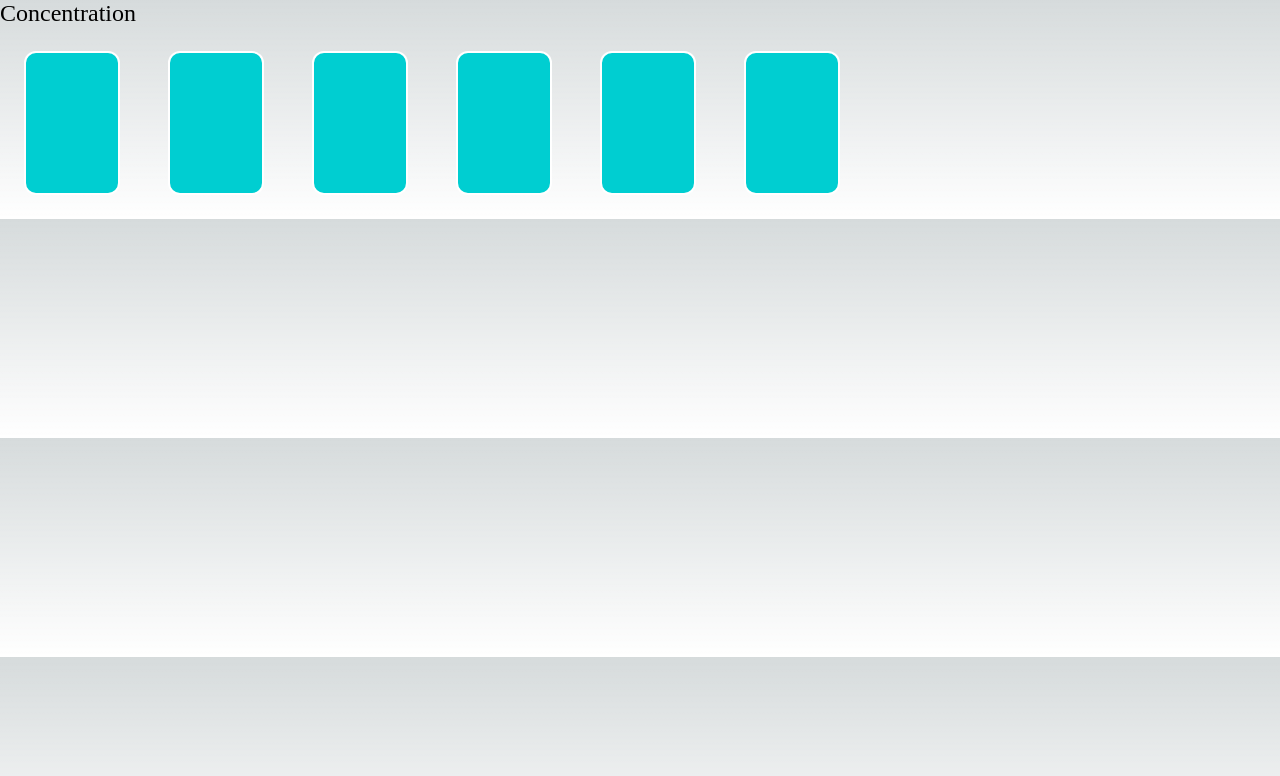
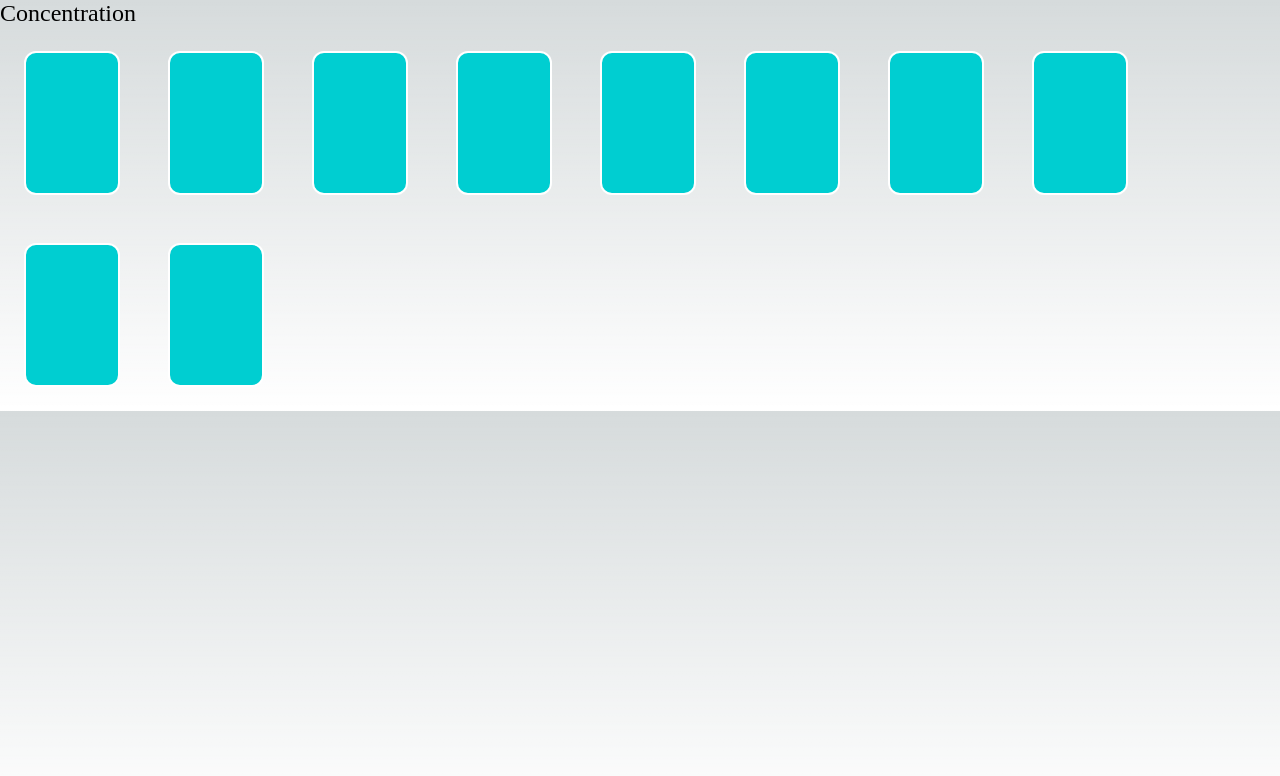
Before and after one commit to apethoud/kata, a Next.js app in the folder 002-concentration/: page / in a window 1280 px wide. Shown: the top 776 px of the page. Built offline with nearby package versions, Linux system fonts and the light colour scheme.

Commit message:
feat(002:app): show success state with new game button

```diff
--- a/002-concentration/src/pages/index.js
+++ b/002-concentration/src/pages/index.js
@@ -3,20 +3,27 @@ import Image from 'next/image'
 import { Inter } from 'next/font/google'
 import { Flex } from './styles'
 import { useEffect, useState } from 'react'
-import { initialCards } from './initialCards'
 import Card from './components/Card/Card'
 import { symbolPool } from './symbolPool'
 import { shuffle } from './utils'
 
 const inter = Inter({ subsets: ['latin'] })
 
+const numberOfCards = 10;
+const initialCards = [];
+for (let i = 0; i < numberOfCards; i++) {
+  initialCards.push({ id: i + 1});
+}
+
 export default function Home() {
   const [cards, setCards] = useState(initialCards);
 
   const initializeGame = () => {
-    const selectedSymbols = symbolPool.slice(0, cards.length / 2);
+    const selectedSymbols = symbolPool.slice(0, initialCards.length / 2);
     const symbolsToAssign = shuffle([...selectedSymbols, ...selectedSymbols]);
-    const cardsWithSymbols = cards.map((card, index) => {
+    const cardsWithSymbols = initialCards.map((card, index) => {
+      card.isFlipped = false;
+      card.matched = false;
       card.symbol = symbolsToAssign[index];
       return card;
     })
@@ -35,7 +42,10 @@ export default function Home() {
     setCards(nextCards);
   }
 
-  // At the proper time, determine if a match has been found. Reflip cards if not. If so, leave cards flipped. If the game is won, show success and new game button.
+  const allCardsAreMatched = allCards => {
+    const matchedCards = allCards.filter(card => card.matched === true);
+    return cards.length === matchedCards.length;
+  }
 
   useEffect(() => {
     initializeGame();
@@ -68,10 +78,6 @@ export default function Home() {
     }
   }, [cards])
 
-  useEffect(() => {
-    // If all cards are matched, show success and new game button.
-  }, [cards])
-
   return (
     <>
       <Head>
@@ -91,6 +97,12 @@ export default function Home() {
               flipCardById={flipCardById} />
           ))}
         </Flex>
+          {allCardsAreMatched(cards) && (
+            <>
+              <div>You won! 🎉</div>
+              <button onClick={() => initializeGame()}>New Game</button>
+            </>
+          )}
       </main>
     </>
   )
--- a/002-concentration/src/pages/initialCards.js
+++ /dev/null
@@ -1,32 +0,0 @@
-export const initialCards = [
-  {
-    id: 1,
-    isFlipped: false,
-    matched: false,
-  },
-  {
-    id: 2,
-    isFlipped: false,
-    matched: false,
-  },
-  {
-    id: 3,
-    isFlipped: false,
-    matched: false,
-  },
-  {
-    id: 4,
-    isFlipped: false,
-    matched: false,
-  },
-  {
-    id: 5,
-    isFlipped: false,
-    matched: false,
-  },
-  {
-    id: 6,
-    isFlipped: false,
-    matched: false,
-  },
-]
--- a/002-concentration/src/pages/styles.js
+++ b/002-concentration/src/pages/styles.js
@@ -2,4 +2,5 @@ import styled from 'styled-components';
 
 export const Flex = styled.div`
   display: flex;
+  flex-wrap: wrap;
 `
```
